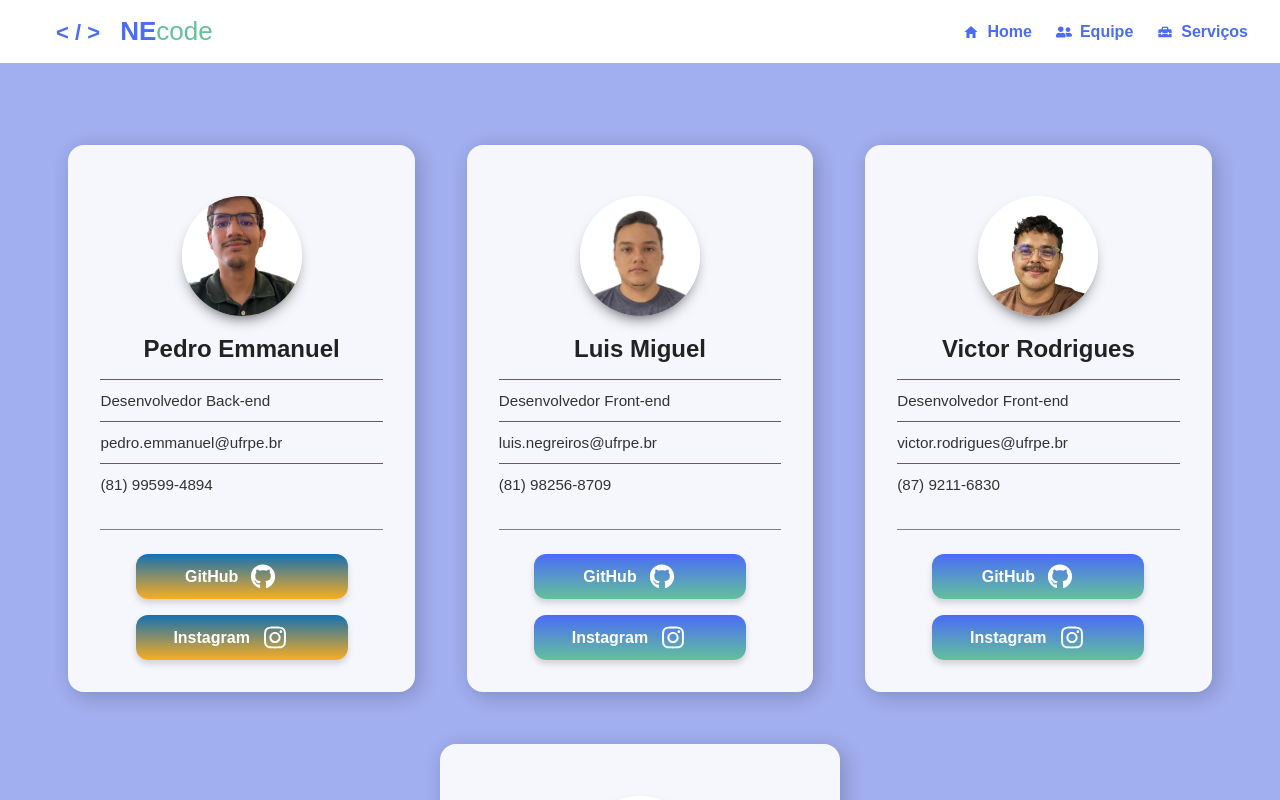
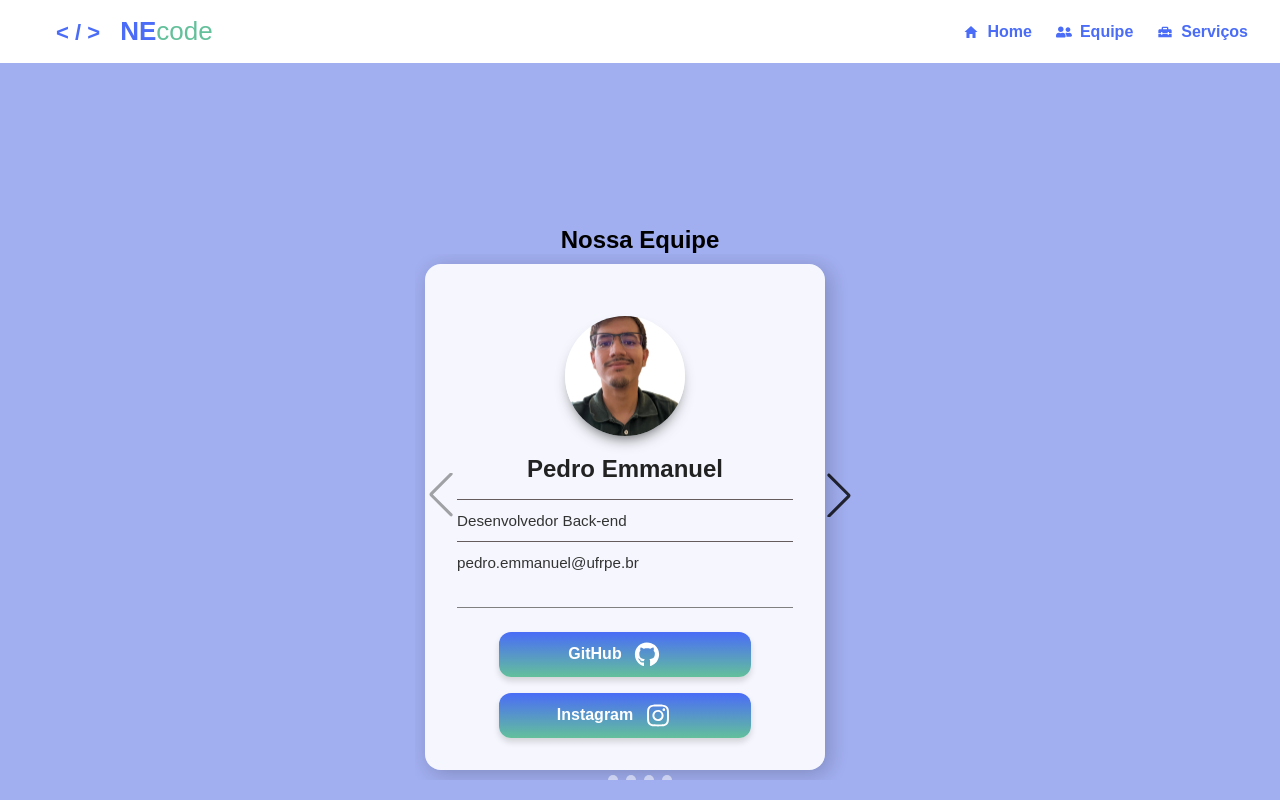
Before and after one commit to necodesolutions-dot/Landpage-, a React (Vite) app in the folder landpage/: page /equipe in a window 1280 px wide. Shown: the top 800 px of the page. Built offline with nearby package versions, Linux system fonts and the light colour scheme.

Commit message:
Commit para atualizar

```diff
--- a/landpage/package.json
+++ b/landpage/package.json
@@ -13,7 +13,8 @@
     "react": "^19.2.0",
     "react-dom": "^19.1.1",
     "react-icons": "^5.5.0",
-    "react-router-dom": "^7.9.5"
+    "react-router-dom": "^7.9.5",
+    "swiper": "^12.0.3"
   },
   "devDependencies": {
     "@eslint/js": "^9.36.0",
--- /dev/null
+++ b/landpage/src/components/carrosel/carrosel.module.css
@@ -0,0 +1,36 @@
+.titulo {
+  font-size: 2rem;
+  text-align: center;
+  color: white;
+  margin-bottom: 2rem;
+  font-family: "Poppins", sans-serif;
+}
+
+/* 🔽 Personaliza as setas do Swiper */
+.swiper-button-prev,
+.swiper-button-next {
+  color: white; /* Cor das setas */
+  transition: color 0.3s ease;
+}
+
+.swiper-button-prev:hover,
+.swiper-button-next:hover {
+  color: #63c09b; /* cor do hover, combinando com NEcode */
+}
+
+/* Centraliza o carrossel */
+.swiper {
+  display: flex;
+  justify-content: center;
+  align-items: center;
+}
+.swiper-button-prev,
+.swiper-button-next {
+  color: white !important;
+  scale: 1.2; /* deixa um pouco maior */
+}
+
+.swiper-button-prev:hover,
+.swiper-button-next:hover {
+  color: #63c09b !important;
+}
--- a/landpage/src/global.css
+++ b/landpage/src/global.css
@@ -3,6 +3,7 @@
     padding: 0;
     box-sizing: border-box;
 }
+
 .app {
   background-color: #A1AEEF;
   font-family: sans-serif;
@@ -21,3 +22,38 @@
   max-width: 1200px;
   justify-items: center;
 }
+
+/* ====== SETAS ====== */
+.swiper-button-prev,
+.swiper-button-next {
+  color: #000000 !important;   /* CORREÇÃO */
+  top: 50%;
+  transform: translateY(-50%);
+  opacity: 0.8;
+  transition: opacity 0.3s, color 0.3s;
+}
+
+.swiper-button-prev:hover,
+.swiper-button-next:hover {
+  color: #63c09b !important;
+  opacity: 1;
+}
+
+/* ====== CENTRALIZAR AS BOLINHAS ====== */
+.swiper-pagination {
+  bottom: -5px !important;
+  display: flex !important;
+  justify-content: center !important;
+  left: 50% !important;             /* 🔥 ADICIONADO */
+  transform: translateX(-50%) !important; /* 🔥 ADICIONADO */
+}
+
+.swiper-pagination-bullet {
+  background: #ffffff !important;
+  opacity: 0.5;
+  width: 10px;
+  height: 10px;
+}
+
+.swiper-pagination-bullet-active {
+  bac
--- a/landpage/src/pages/equipe/Equipe.jsx
+++ b/landpage/src/pages/equipe/Equipe.jsx
@@ -1,55 +1,80 @@
 import React from "react";
-import FotoDeThiago from "../../assets/FotoDeThiago.jpg"
-import FotoDeVictor from "../../assets/FotoDeVictor.jpg"
-import FotoDeLuis from "../../assets/FotoDeLuis.jpg"
-import FotoDePedro from "../../assets/FotoDePedro.jpg"
+import FotoDeThiago from "../../assets/FotoDeThiago.jpg";
+import FotoDeVictor from "../../assets/FotoDeVictor.jpg";
+import FotoDeLuis from "../../assets/FotoDeLuis.jpg";
+import FotoDePedro from "../../assets/FotoDePedro.jpg";
 import { Profile } from "../../components/profile/Profile";
-import styles from "./equipe.module.css"
+import styles from "./equipe.module.css";
+
+// 🧭 Importa o Swiper e estilos
+import { Swiper, SwiperSlide } from "swiper/react";
+import "swiper/css";
+import "swiper/css/navigation";
+import "swiper/css/pagination";
+import { Navigation, Pagination } from "swiper/modules";
 
 export function Equipe() {
+  const equipe = [
+    {
+      avatar: FotoDePedro,
+      name: "Pedro Emmanuel",
+      bio: "Desenvolvedor Back-end",
+      email: "pedro.emmanuel@ufrpe.br",
+      phone: "",
+      githubUrl: "https://github.com/Pedro-Emmanuel-G-C-Machado",
+      instagramUrl: "https://www.instagram.com/pedrinho_emmanuel/",
+      theme: "",
+    },
+    {
+      avatar: FotoDeLuis,
+      name: "Luis Miguel",
+      bio: "Desenvolvedor Front-end",
+      email: "luis.negreiros@ufrpe.br",
+      phone: "",
+      githubUrl: "https://github.com/Luis-PyDev01",
+      instagramUrl: "https://www.instagram.com/luis_t63/",
+      theme: "",
+    },
+    {
+      avatar: FotoDeVictor,
+      name: "Victor Rodrigues",
+      bio: "Desenvolvedor Front-end",
+      email: "victor.rodrigues@ufrpe.br",
+      phone: "",
+      githubUrl: "https://github.com/V1ctorRodrigues",
+      instagramUrl: "https://www.instagram.com/vii.ctorx?",
+      theme: "",
+    },
+    {
+      avatar: FotoDeThiago,
+      name: "Thiago Lamark",
+      bio: "Desenvolvedor Back-end",
+      email: "thiago.feitosa@ufrpe.br",
+      phone: "",
+      githubUrl: "https://github.com/LamarkTH",
+      instagramUrl: "https://www.instagram.com/thiagojj.java",
+      theme: "",
+    },
+  ];
+
   return (
     <section className={styles.container}>
-      <Profile
-        avatar={FotoDePedro}
-        name="Pedro Emmanuel"
-        bio="Desenvolvedor Back-end"
-        email="pedro.emmanuel@ufrpe.br"
-        phone="(81) 99599-4894"
-        githubUrl="https://github.com/Pedro-Emmanuel-G-C-Machado"
-        instagramUrl="https://www.instagram.com/pedrinho_emmanuel/"
-        theme ="backend"
-      />
+      <h1 className={styles.title}>Nossa Equipe</h1>
 
-          <Profile
-        avatar={FotoDeLuis}
-        name="Luis Miguel"
-        bio="Desenvolvedor Front-end"
-        email="luis.negreiros@ufrpe.br"
-        phone="(81) 98256-8709"
-        githubUrl="https://github.com/Luis-PyDev01"
-        instagramUrl="https://www.instagram.com/luis_t63/"
-        theme =""
-      />
-          <Profile
-        avatar={FotoDeVictor}
-        name="Victor Rodrigues "
-        bio="Desenvolvedor Front-end"
-        email="victor.rodrigues@ufrpe.br"
-        phone=" (87) 9211-6830"
-        githubUrl="https://github.com/V1ctorRodrigues"
-        instagramUrl="https://www.instagram.com/vii.ctorx?"
-        theme =""
-      />
-         <Profile
-        avatar={FotoDeThiago}
-        name="Thiago Lamark"
-        bio="Desenvolvedor Back-end"
-        email="thiago.feitosa@ufrpe.br"
-        phone="(81) 97317-7698"
-        githubUrl="https://github.com/LamarkTH"
-        instagramUrl="https://www.instagram.com/thiagojj.java"
-        theme ="backend"
-      />
+      <Swiper
+        modules={[Navigation, Pagination]}
+        slidesPerView={1}
+        spaceBetween={30}
+        navigation
+        pagination={{ clickable: true }}
+        style={{ width: "90%", maxWidth: "500px", margin: "0 auto" }}
+      >
+        {equipe.map((membro, index) => (
+          <SwiperSlide key={index}>
+            <Profile {...membro} />
+          </SwiperSlide>
+        ))}
+      </Swiper>
     </section>
   );
 }
--- a/landpage/src/pages/equipe/equipe.module.css
+++ b/landpage/src/pages/equipe/equipe.module.css
@@ -1,11 +1,10 @@
 .container {
+  background-color: #a1aeef;
+  min-height: 100vh;
   display: flex;
-  flex-wrap: wrap;
+  flex-direction: column;
+  align-items: center;
   justify-content: center;
-  align-items: flex-start;
-  gap: 2rem;
-  padding: 2rem;
-  background-color: #A1AEEF;
-  min-height: 100vh;
+  padding: 3rem 1rem;
   box-sizing: border-box;
 }
```
Also changed, not shown: landpage/src/components/carrosel/Carrosel.jsx (added, +34 -0 lines), 1 other file (tests, documents, lock files or other folders).
